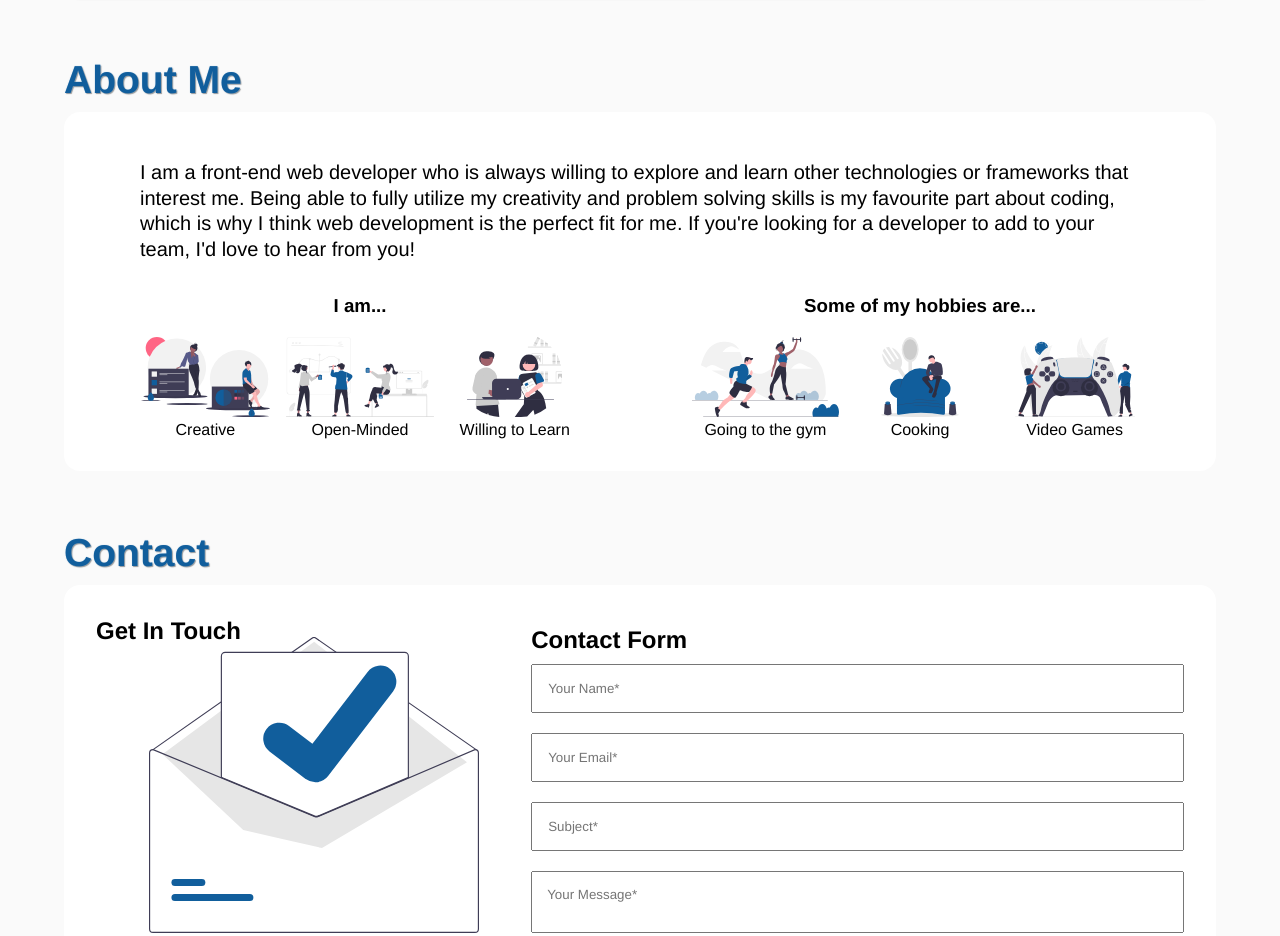
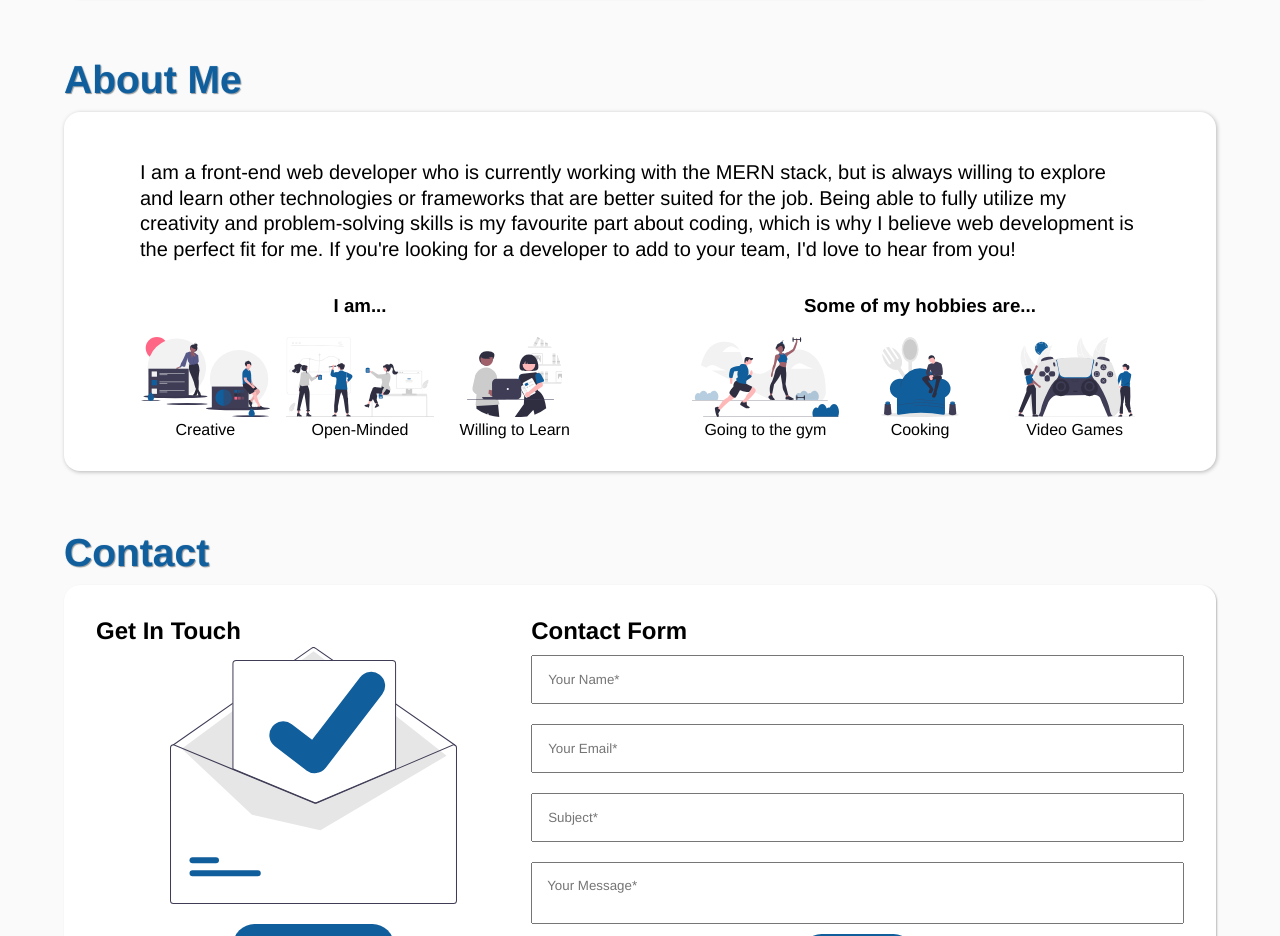
Before and after one commit to rJefferyXie/Portfolio, a React (Create React App) app: page / in a window 1280 px wide. Shown: the part 1916-2852 px from the top of the page. Built offline with nearby package versions, Linux system fonts and the light colour scheme.

Commit message:
Removed border and padding for mobile.

```diff
--- a/src/App.css
+++ b/src/App.css
@@ -119,7 +119,7 @@ span {
     }
 
     .tech-name {
-        font-size: var(--step--1);
+        font-size: var(--step--2);
     }
 }
 
@@ -143,6 +143,6 @@ span {
     }
 
     .tech-name {
-        font-size: var(--step-2);
+        font-size: 0.8rem;
     }
 }
--- a/src/Components/About/About.css
+++ b/src/Components/About/About.css
@@ -3,6 +3,7 @@
     border-radius: 16px;
     background-color: white;
     padding: 1rem;
+    box-shadow: 1px 1px 4px rgb(0, 0, 0, 27%);
 }
 
 .about-text {
@@ -46,6 +47,12 @@
 }
 
 @media screen and (max-width: 960px) {
+    #About-container {
+        box-shadow: none;
+        background-color: initial;
+        padding: 0px 1rem 0px 1rem;
+    }
+
     #About-image-container {
         flex-direction: column;
     }
--- a/src/Components/About/About.js
+++ b/src/Components/About/About.js
@@ -12,8 +12,8 @@ const About = () => {
         <section id="About" className="flex-col">
             <h1>About Me</h1>
             <div id="About-container" className="page-container flex-col">
-                <p className="about-text">I am a front-end web developer who is always willing to explore and learn other technologies or frameworks that interest me.
-                Being able to fully utilize my creativity and problem solving skills is my favourite part about coding, which is why I think web development is the perfect fit for me.
+                <p className="about-text">I am a front-end web developer who is currently working with the MERN stack, but is always willing to explore and learn other technologies or frameworks that are better suited for the job.
+                Being able to fully utilize my creativity and problem-solving skills is my favourite part about coding, which is why I believe web development is the perfect fit for me.
                 If you're looking for a developer to add to your team, I'd love to hear from you!</p>
                 <div id="About-image-container" className="flex">
                     <div id="Work-container" className="flex-col">
--- a/src/Components/Contact/Contact.css
+++ b/src/Components/Contact/Contact.css
@@ -5,6 +5,7 @@
     height: 100%;
     width: 100%;
     position: relative;
+    box-shadow: 1px 1px 2px rgb(0, 0, 0, 27%);
 }
 
 #Contact-header {
@@ -21,7 +22,7 @@
 }
 
 #Email-image {
-    width: 85%;
+    width: 75%;
     cursor: pointer;
     padding: 20px;
 }
@@ -44,10 +45,14 @@
 @media screen and (max-width: 960px) {
     #Contact-container {
         flex-direction: column;
+        padding: 0px 1.3rem 0px 1.3rem;
+        box-shadow: none;
+        background-color: initial;
     }
 
     #Contact-header {
         position: initial;
+        font-size: var(--step-3);
     }
 
     #Send-email {
```
